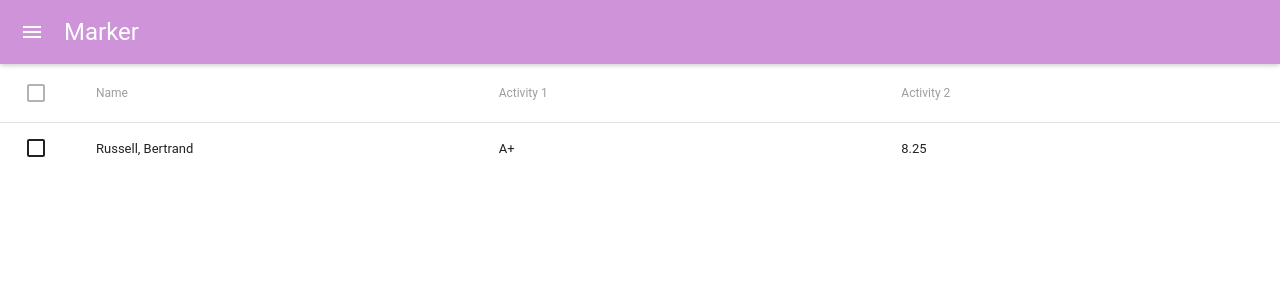
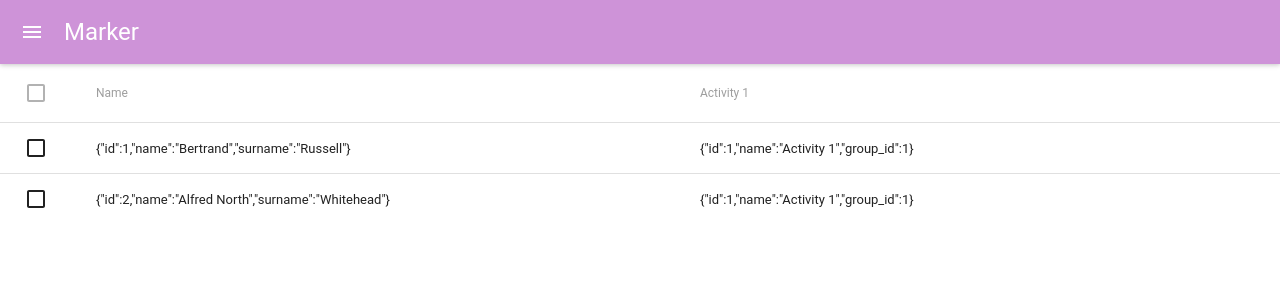
Before and after one commit to aadroher/mark_book, a React (Create React App) app: page / in a window 1280 px wide. Shown: the top 300 px of the page. Built offline with nearby package versions, Linux system fonts and the light colour scheme; the HTML template or start-up script is replaced by a standard one.

Commit message:
Adds basic state display in rows.

```diff
--- a/package.json
+++ b/package.json
@@ -7,9 +7,11 @@
     "material-ui": "^0.20.0",
     "react": "^16.2.0",
     "react-dom": "^16.2.0",
+    "react-redux": "^5.0.6",
     "react-router-dom": "^4.2.2",
     "react-router-redux": "^5.0.0-alpha.9",
     "react-scripts": "1.1.0",
+    "redux": "^3.7.2",
     "redux-thunk": "^2.2.0"
   },
   "scripts": {
@@ -20,6 +22,7 @@
   },
   "devDependencies": {
     "eslint": "^4.16.0",
-    "eslint-plugin-react": "^7.5.1"
+    "eslint-plugin-react": "^7.5.1",
+    "redux-devtools": "^3.4.1"
   }
 }
--- a/src/App.js
+++ b/src/App.js
@@ -1,4 +1,9 @@
 import React, {Component} from 'react'
+import { createStore, applyMiddleware, combineReducers, compose } from 'redux'
+import { Provider } from 'react-redux'
+
+import rootReducer from './reducers/root'
+
 import MuiThemeProvider from 'material-ui/styles/MuiThemeProvider'
 import getMuiTheme from 'material-ui/styles/getMuiTheme'
 import mainTheme from './assets/styles/mainTheme'
@@ -8,13 +13,18 @@ import MarkTable from './components/MarkTable'
 
 import './App.css'
 
+const store = createStore(rootReducer)
 
 const App = () =>
-  <MuiThemeProvider muiTheme={getMuiTheme(mainTheme)}>
-    <TopBar/>
-    <div className='App'>
-      <MarkTable/>
-    </div>
-  </MuiThemeProvider>
+  <Provider store={store}>
+    <MuiThemeProvider muiTheme={getMuiTheme(mainTheme)}>
+      <div>
+        <TopBar/>
+        <div className='App'>
+          <MarkTable store={store} groupId={1}/>
+        </div>
+      </div>
+    </MuiThemeProvider>
+  </Provider>
 
 export default App
--- a/src/components/MarkTable.jsx
+++ b/src/components/MarkTable.jsx
@@ -8,35 +8,72 @@ import {
   TableRowColumn,
 } from 'material-ui/Table'
 
-const MarkTable = () =>
-  <Table>
+const tableHeader = activities =>
   <TableHeader>
     <TableRow>
       <TableHeaderColumn>
         Name
       </TableHeaderColumn>
+      {activities.map(activity =>
         <TableHeaderColumn>
-          Activity 1
+          {activity.name}
         </TableHeaderColumn>
-        <TableHeaderColumn>
-          Activity 2
-        </TableHeaderColumn>
+      )}
     </TableRow>
   </TableHeader>
+
+const getRows = (state, groupId) =>
+  state.enrolments
+    .filter(enrolment =>
+      enrolment.group_id === groupId
+    )
+    .map(enrolment => {
+      const student = state.students
+        .find(student =>
+          student.id === enrolment.student_id
+        )
+      const activities = state.activities
+        .filter(activity =>
+          activity.id === groupId
+        )
+
+      return [student, ...activities]
+    })
+
+const tableBody = (state, groupId) =>
   <TableBody>
+    {
+      getRows(state, groupId)
+        .map(row =>
           <TableRow>
+            {
+              row.map(cell =>
                 <TableRowColumn>
-          Russell, Bertrand
+                  {JSON.stringify(cell)}
                 </TableRowColumn>
-        <TableRowColumn>
-          A+
-        </TableRowColumn>
-        <TableRowColumn>
-          8.25
-        </TableRowColumn>
+              )
+            }
           </TableRow>
+        )
+    }
   </TableBody>
+
+
+const MarkTable = props => {
+  console.log(props.store.getState())
+  const state = props.store.getState()
+  const groupId = props.groupId
+  const activities = state.activities
+    .filter(activity =>
+      activity.id === groupId
+    )
+  return (
+    <Table>
+      {tableHeader(activities)}
+      {tableBody(state, groupId)}
     </Table>
+  )
+}
 
 
 export default MarkTable
--- /dev/null
+++ b/src/reducers/root.js
@@ -0,0 +1,81 @@
+const initialState = {
+  students: [
+    {
+      id: 1,
+      name: 'Bertrand',
+      surname: 'Russell'
+    },
+    {
+      id: 2,
+      name: 'Alfred North',
+      surname: 'Whitehead'
+    },
+    {
+      id: 3,
+      name: 'Kurt',
+      surname: 'Gödel'
+    }
+  ],
+
+  groups: [
+    {
+      id: 1,
+      name: 'Group 01'
+    },
+    {
+      id: 2,
+      name: 'Group 02'
+    }
+  ],
+
+  enrolments: [
+    {
+      id: 1,
+      student_id: 1,
+      group_id: 1,
+    },
+    {
+      id: 2,
+      student_id: 2,
+      group_id: 1,
+    },
+    {
+      id: 3,
+      student_id: 2,
+      group_id: 2,
+    },
+    {
+      id: 4,
+      student_id: 3,
+      group_id: 2,
+    }
+  ],
+
+  activities: [
+    {
+      id: 1,
+      name: 'Activity 1',
+      group_id: 1
+    },
+    {
+      id: 2,
+      name: 'Activity 2',
+      group_id: 1
+    },
+    {
+      id: 3,
+      name: 'Activity 3',
+      group_id: 1
+    },
+    {
+      id: 4,
+      name: 'Activity 1',
+      group_id: 2
+    }
+  ]
+}
+
+const rootReducer = (state = initialState, action) =>
+  state
+
+export default rootReducer
```
Also changed, not shown: 1 other file (tests, documents, lock files or other folders). Lines whose indentation alone changed are shown as unchanged.
